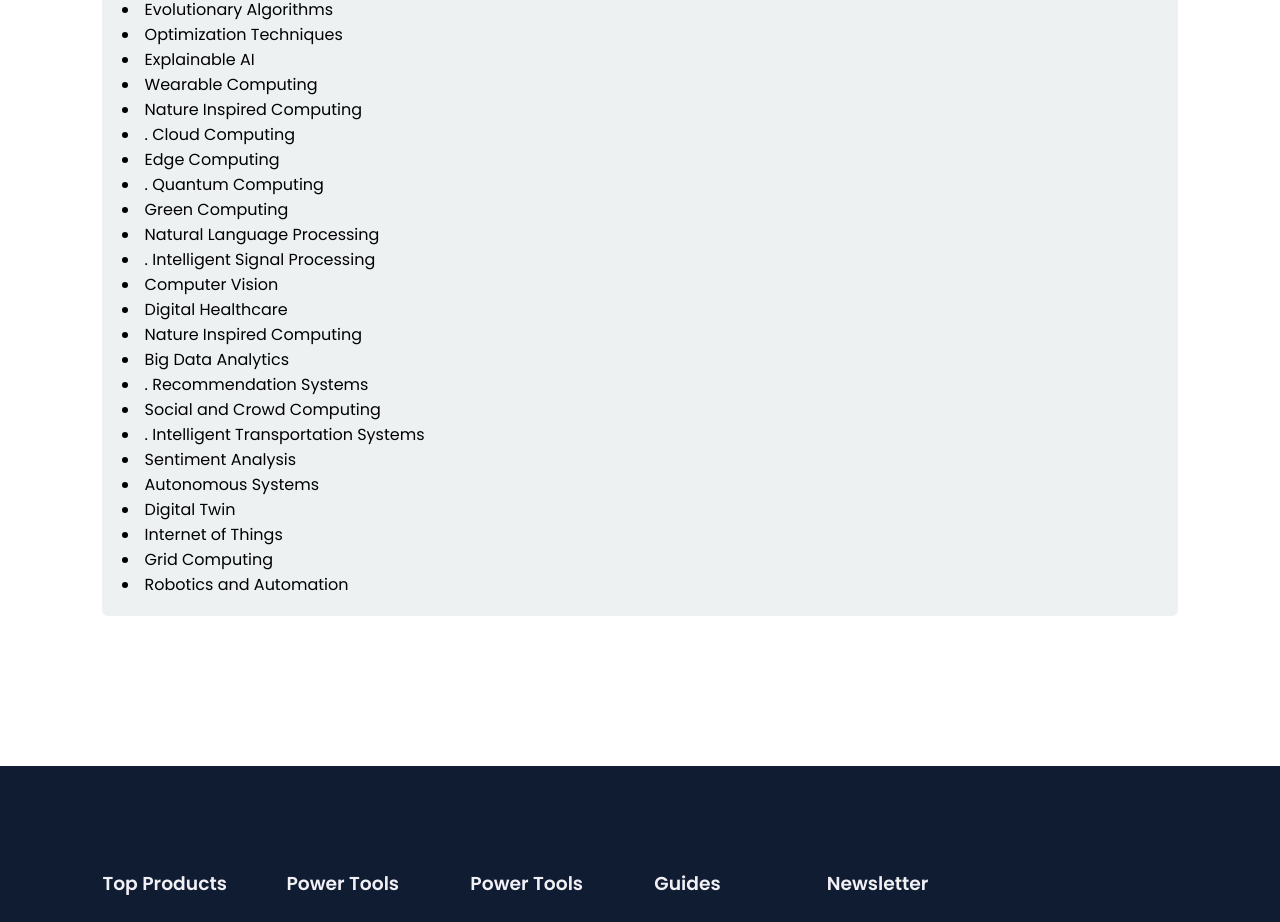
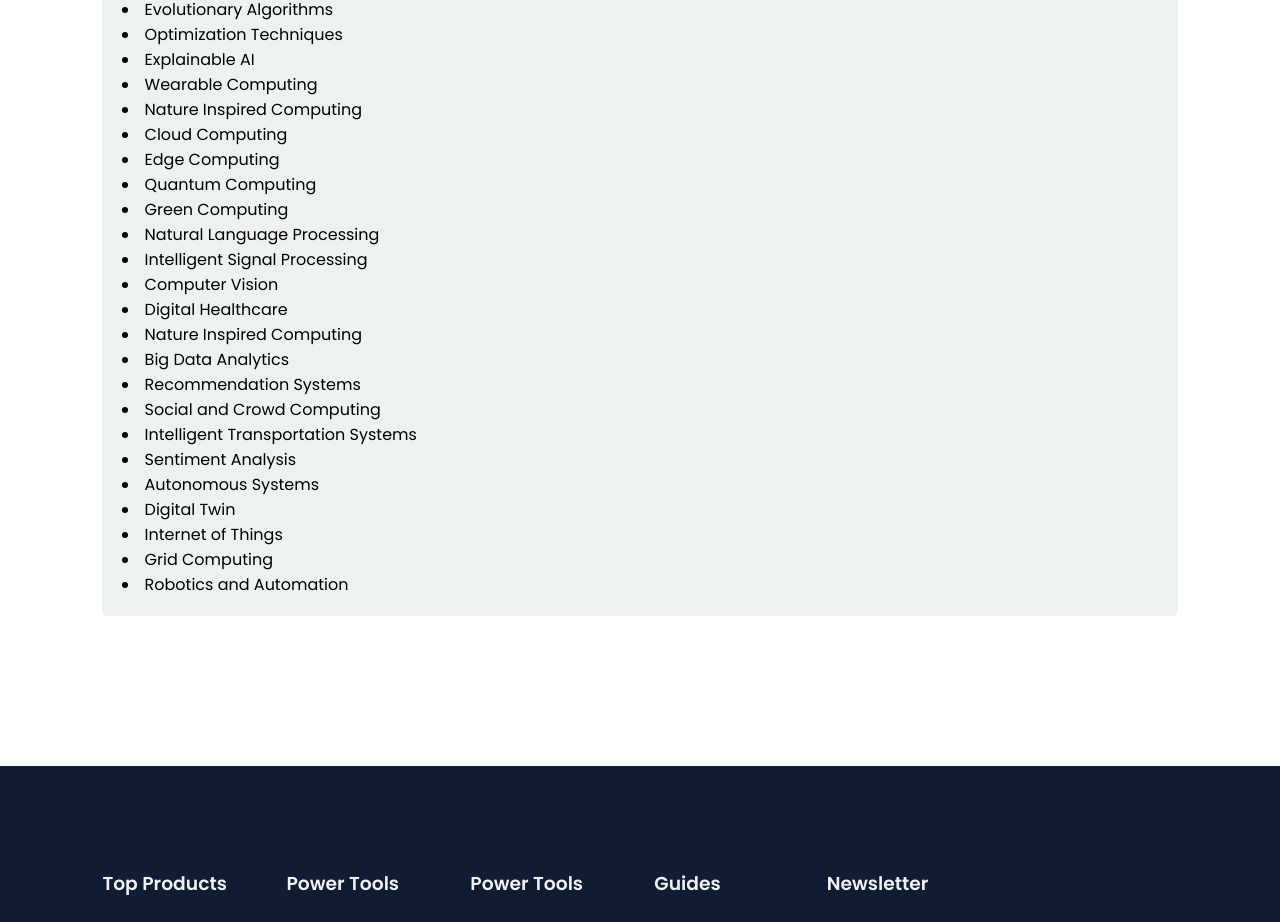
Before and after one commit to AnuragICICSD-2025/Anurag_ICICSD2025.github.io, a plain HTML site: page calll.html in a window 1280 px wide. Shown: the part 1658-2580 px from the top of the page. Drawn offline with nearby package versions, Linux system fonts and the light colour scheme.

Commit message:
Update calll.html

```diff
--- a/calll.html
+++ b/calll.html
@@ -87,19 +87,19 @@
                 <li>Explainable AI</li>
                 <li>Wearable Computing</li>
                 <li>Nature Inspired Computing</li>
-                <li>. Cloud Computing</li>
+                <li>Cloud Computing</li>
                 <li>Edge Computing</li>
-                <li>. Quantum Computing</li>
+                <li>Quantum Computing</li>
                 <li>Green Computing</li>
                 <li>Natural Language Processing</li>
-                <li>. Intelligent Signal Processing</li>
+                <li>Intelligent Signal Processing</li>
                 <li>Computer Vision</li>
                 <li>Digital Healthcare</li>
                 <li>Nature Inspired Computing</li>
                 <li>Big Data Analytics</li>
-                <li>. Recommendation Systems</li>
+                <li>Recommendation Systems</li>
                 <li>Social and Crowd Computing</li>
-                <li>. Intelligent Transportation Systems</li>
+                <li>Intelligent Transportation Systems</li>
                 <li>Sentiment Analysis</li>
                 <li>Autonomous Systems</li>
                 <li>Digital Twin</li>
```
